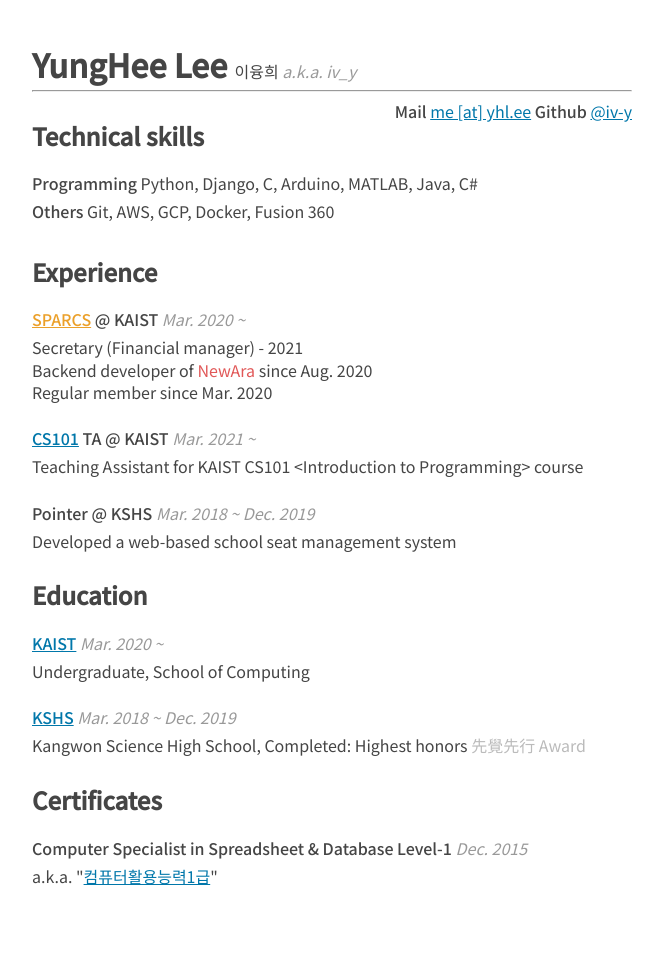
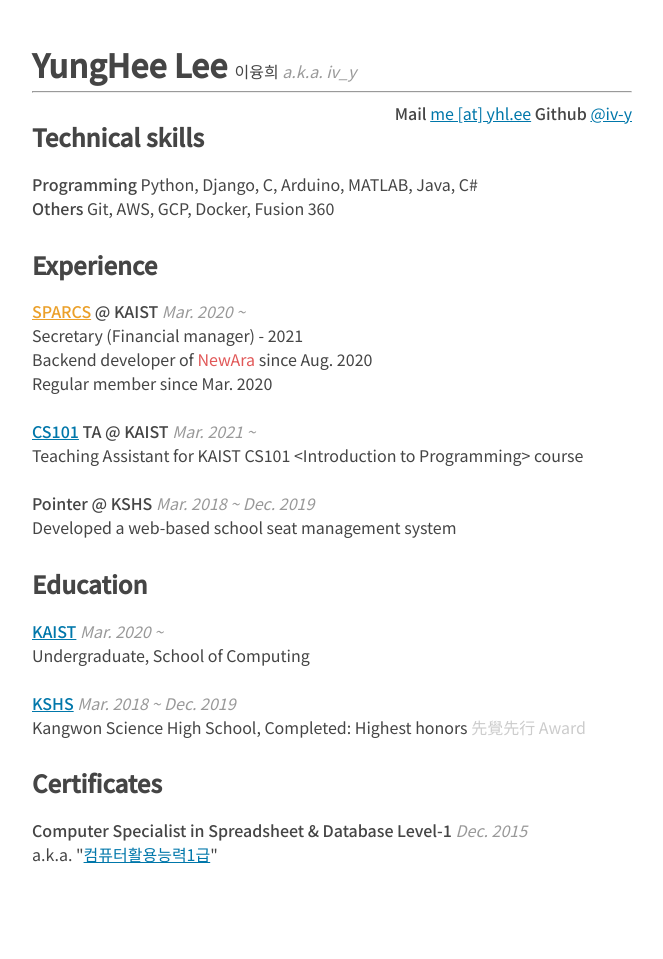
Before and after one commit to iv-y/iv-y.github.io, a Flask app: page / in a window 1280 px wide. Shown: the whole page, without its empty margins (308-971 px from the left). After the commit the page ends 863 px from the top, so only its background shows below. Run offline with Flask 2, Linux system fonts and the light colour scheme.

Commit message:
Integrate gcloud settings, Fix design (larger line-height)

```diff
--- a/app.yaml
+++ b/app.yaml
@@ -1 +1,7 @@
 runtime: python38
+
+handlers:
+- url: /.*
+  secure: always
+  redirect_http_response_code: 301
+  script: auto
--- a/static/index.css
+++ b/static/index.css
@@ -7,7 +7,7 @@
     max-width: 600px;
     padding: 1em;
     text-align: left;
-    line-height: 1.4;
+    line-height: 1.5;
 }
 
 h1 {
@@ -17,6 +17,7 @@
 
 h2 {
     margin-top: 1.1em;
+    margin-bottom: 0.7em;
 }
 
 .sub {
@@ -24,7 +25,7 @@
 }
 
 .light {
-    color: #BBB;
+    color: #CCC;
 }
 
 a {
@@ -55,9 +56,3 @@
 .newara {
     color: #e15858;
 }
-
-.cv-item {
-    font-weight: 500;
-    display: inline-block;
-    margin-bottom: 0.35em;
-}
--- a/templates/index.html
+++ b/templates/index.html
@@ -8,42 +8,44 @@
         <link href="https://fonts.googleapis.com/css2?family=Noto+Sans+KR:wght@400;500&display=swap" rel="stylesheet">
 
         <link rel="stylesheet" type="text/css" href="/static/index.css"/>
+        <meta name="viewport" content="width=device-width, initial-scale=1">
 
     </head>
     <body>
         <h1>YungHee Lee </h1>
         <span class="heavy">이융희 </span>
-        <i class="sub">a.k.a. iv_y</i>
+        <i class="sub">a.k.a.&nbsp;iv_y</i>
         <hr>
         <span class="stick-right">
             <span class="heavy">Mail</span> <a href="#">me [at] yhl.ee</a>
             <span class="heavy">Github</span> <a href="https://github.com/iv-y">@iv-y</a>
+            <br> &nbsp;
         </span>
 
         <h2>Technical skills</h2>
         <ul>
             <li>
-                <span class="cv-item">Programming</span> Python, Django, C, Arduino, MATLAB, Java, C# <br>
-                <span class="cv-item">Others</span> Git, AWS, GCP, Docker, Fusion 360
+                <span class="heavy">Programming</span> Python, Django, C, Arduino, MATLAB, Java, C# <br>
+                <span class="heavy">Others</span> Git, AWS, GCP, Docker, Fusion 360
             </li>
         </ul>
 
         <h2>Experience</h2>
         <ul>
             <li>
-                <span class="cv-item"><a href="https://sparcs.org" class="sparcs">SPARCS</a> @ KAIST</span>
+                <span class="heavy"><a href="https://sparcs.org" class="sparcs">SPARCS</a> @ KAIST</span>
                 <i class="sub"> Mar. 2020 ~ </i> <br>
                 Secretary (Financial manager) - 2021 <br>
                 Backend developer of <span class="newara">NewAra</span> since Aug. 2020 <br>
                 Regular member since Mar. 2020
             </li>
             <li>
-                <span class="cv-item"><a href="http://cs101.kaist.ac.kr">CS101</a> TA @ KAIST</span>
+                <span class="heavy"><a href="http://cs101.kaist.ac.kr">CS101</a> TA @ KAIST</span>
                 <i class="sub"> Mar. 2021 ~ </i> <br>
                 Teaching Assistant for KAIST CS101 &lt;Introduction to Programming&gt; course
             </li>
             <li>
-                <span class="cv-item">Pointer @ KSHS</span>
+                <span class="heavy">Pointer @ KSHS</span>
                 <i class="sub"> Mar. 2018 ~ Dec. 2019 </i> <br>
                 Developed a web-based school seat management system
             </li>
@@ -52,12 +54,12 @@
         <h2>Education</h2>
         <ul>
             <li>
-                <span class="cv-item"><a href="https://kaist.ac.kr">KAIST</a></span>
+                <span class="heavy"><a href="https://kaist.ac.kr">KAIST</a></span>
                 <i class="sub"> Mar. 2020 ~ </i> <br>
                 Undergraduate, School of Computing
             </li>
             <li>
-                <span class="cv-item"><a href="https://kangwon-sh.gwe.hs.kr">KSHS</a></span>
+                <span class="heavy"><a href="https://kangwon-sh.gwe.hs.kr">KSHS</a></span>
                 <i class="sub"> Mar. 2018 ~ Dec. 2019 </i> <br>
                 Kangwon Science High School, Completed: Highest honors <span class="light">先覺先行 Award</span>
             </li>
@@ -66,7 +68,7 @@
         <h2>Certificates</h2>
         <ul>
             <li>
-                <span class="cv-item">Computer Specialist in Spreadsheet & Database Level-1</span>
+                <span class="heavy">Computer Specialist in Spreadsheet & Database Level-1</span>
                 <i class="sub" title="Not a typo!"> Dec. 2015 </i> <br>
                 a.k.a. "<a href="http://www.q-net.or.kr/crf005.do?id=crf00505&gSite=Q&gId=&jmCd=0492">컴퓨터활용능력1급</a>"
             </li>
```
Also changed, not shown: 1 other file.
